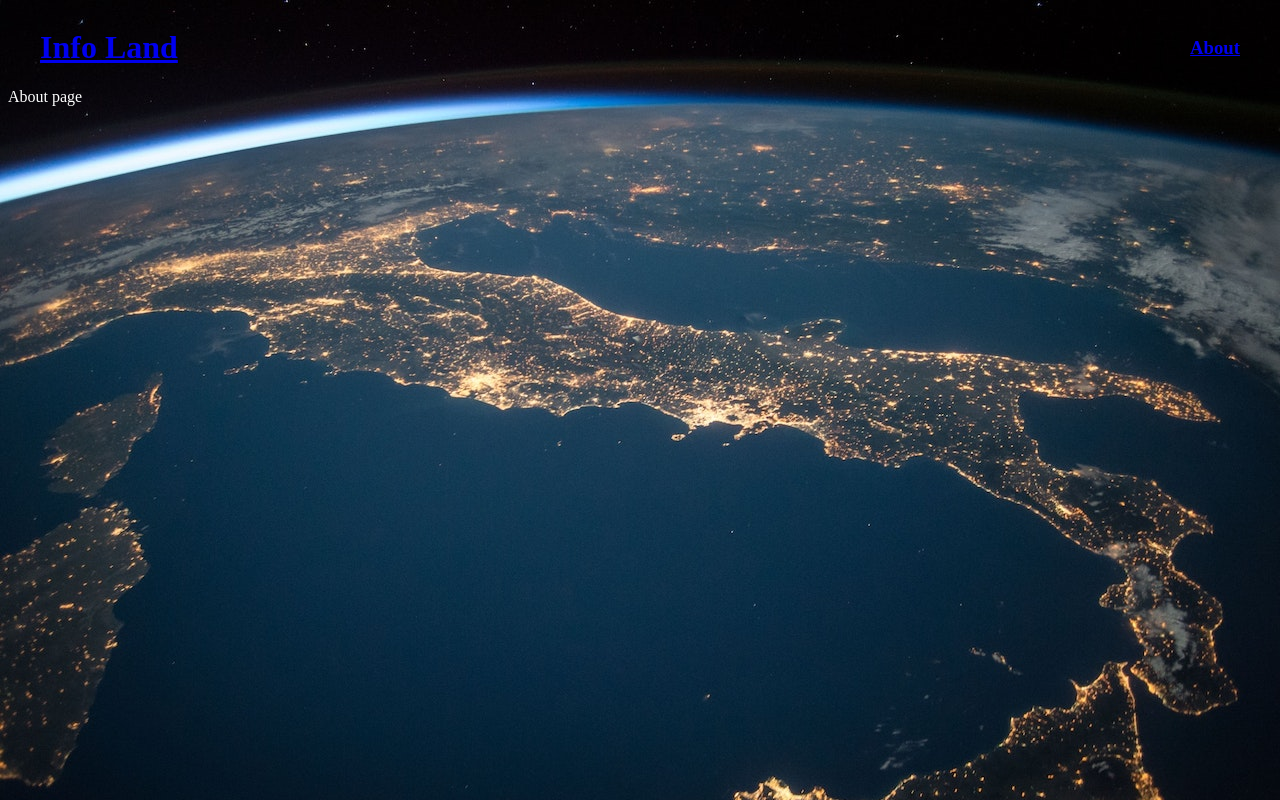
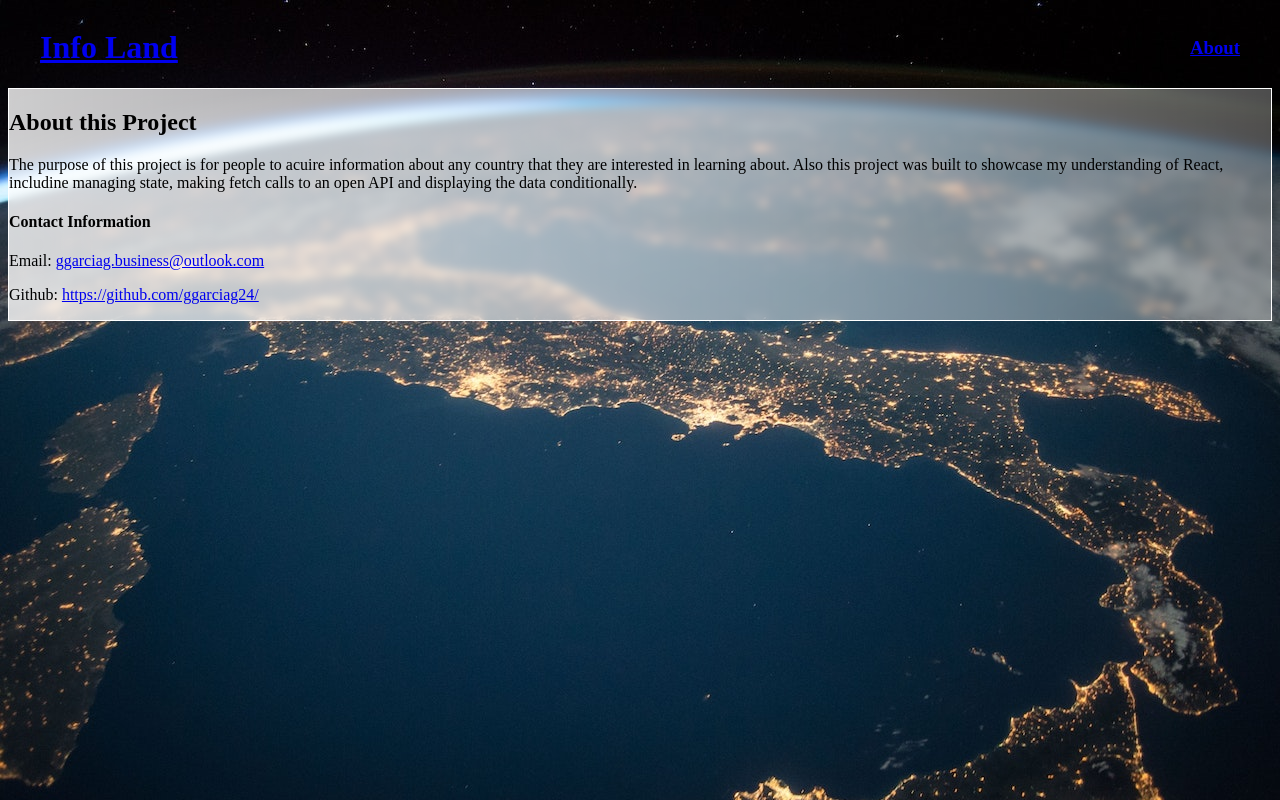
Before and after one commit to ggarciag24/info-land, a React (Create React App) app: page /about in a window 1280 px wide. Built offline with nearby package versions, Linux system fonts and the light colour scheme.

Commit message:
email fixed and about pagge content styled

```diff
--- a/src/components/About.js
+++ b/src/components/About.js
@@ -3,8 +3,13 @@ import React from 'react';
 
 function About(){
     return(
-        <div>
-            About page
+        <div className='about'>
+            <h2> About this Project</h2>
+            <p> The purpose of this project is for people to acuire information about any country that they are interested in learning about. Also this project was built to showcase my understanding of React, includine managing state, making fetch calls to an open API and displaying the data conditionally.</p>
+
+            <h4>Contact Information</h4>
+            <p>Email: <a href='mailto: ggarciag.business@outlook.com'>ggarciag.business@outlook.com</a></p>
+            <p>Github: <a href='https://github.com/ggarciag24/'>https://github.com/ggarciag24/</a></p>
         </div>
     )
 }
--- a/src/index.css
+++ b/src/index.css
@@ -70,3 +70,10 @@ button {
   height: 30rem;
   width: 30rem;
 }
+
+.about {
+  border: 1px solid white;
+  color: black;
+  background: linear-gradient(to right, rgba(255,255,255,.8), rgba(255,255,255,.3));
+  backdrop-filter: blur(4px);
+}
```
